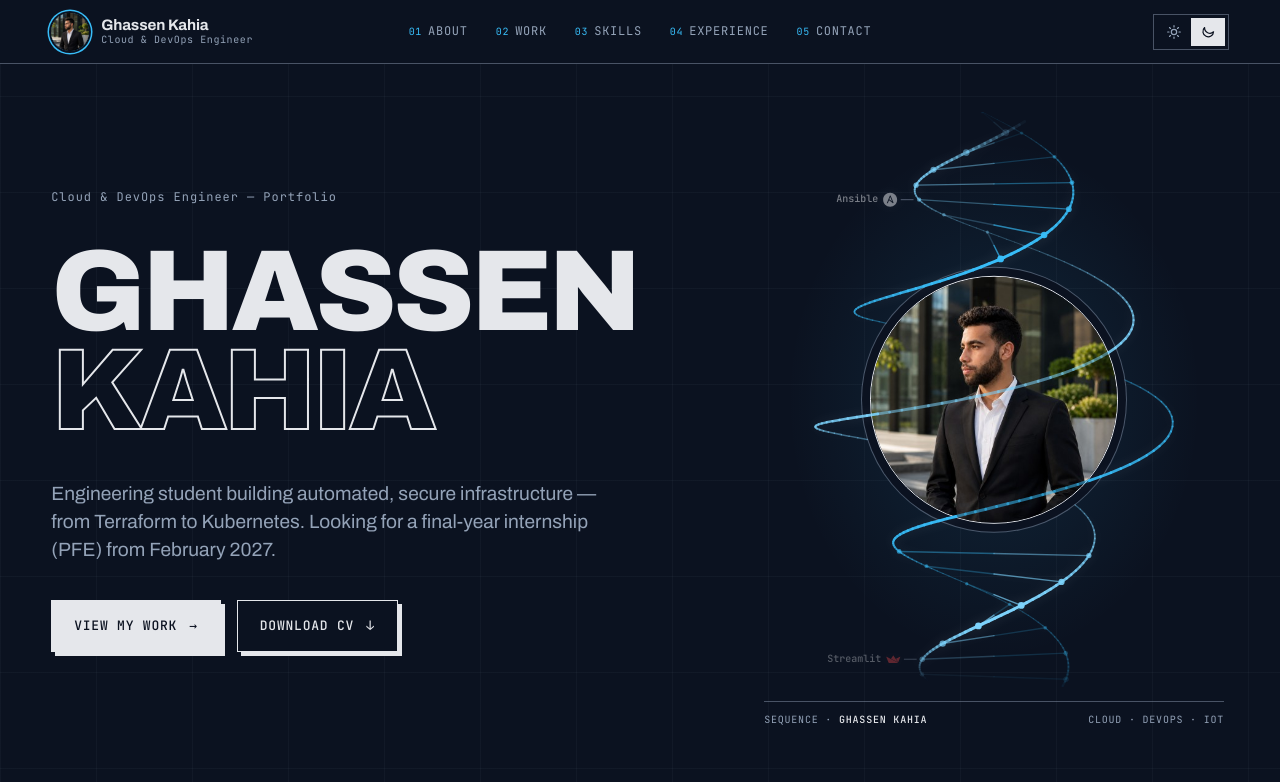
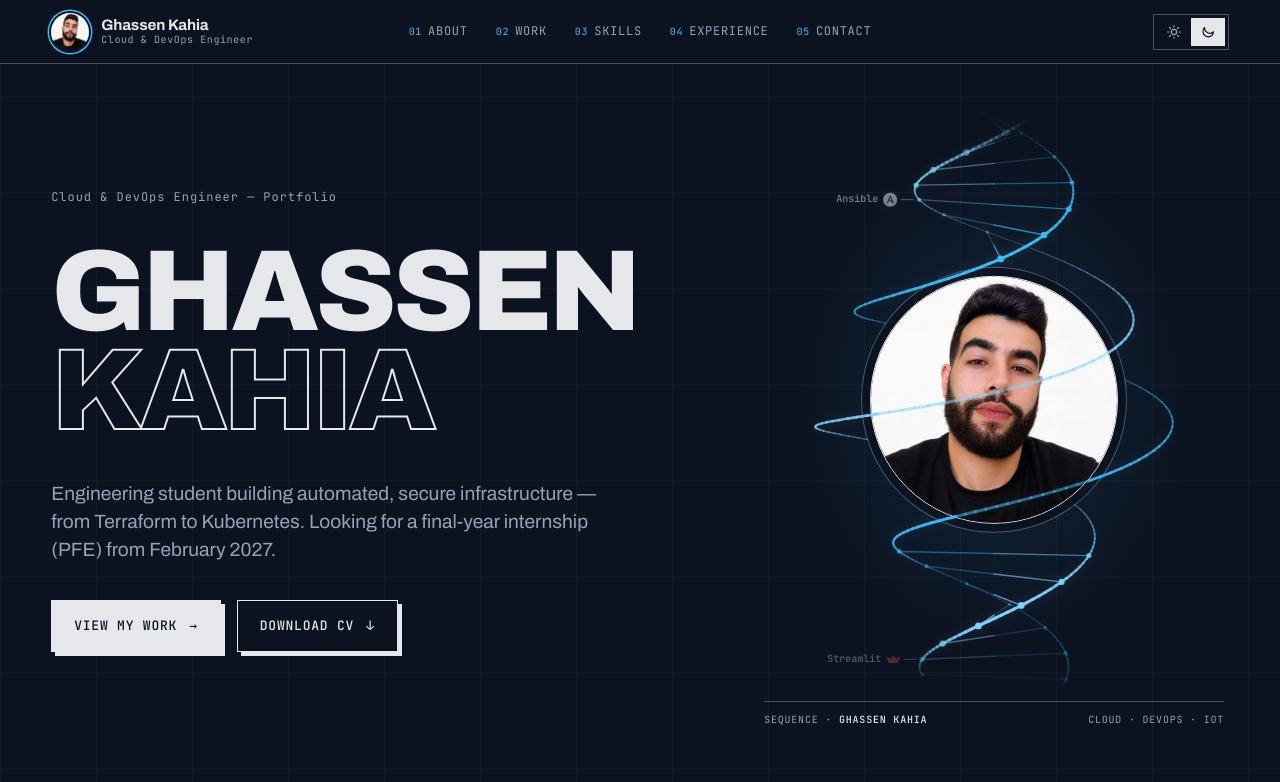
Before and after one commit to Ghassen-kahia/ghassen-kahia.github.io, a plain HTML site: page index.html in a window 1280 px wide. Shown: the top 782 px of the page. Drawn offline with nearby package versions, Linux system fonts and the light colour scheme; animation ran at ten frames a second.

Commit message:
New profile photo and contact email
Co-Authored-By: Claude Opus 5.5 <noreply@anthropic.com>

```diff
--- a/data.js
+++ b/data.js
@@ -9,13 +9,13 @@ const SITE = {
   role: "Cloud & DevOps Engineer",
   tagline:
     "Engineering student building automated, secure infrastructure — from Terraform to Kubernetes. Looking for a final-year internship (PFE) from February 2027.",
-  email: "ghassenkahya@gmail.com",
+  email: "ghassenkahia.pro@gmail.com",
   location: "Dijon, France",
   timezone: "Europe/Paris", // used for the live clock in the hero
   available: true,
   status: "Open to PFE · Feb 2027", // shown when available is true
   resume: "assets/Ghassen_Kahia_CV.pdf",
-  photo: "assets/me.jpg",
+  photo: "assets/me.jpeg",
   socials: {
     GitHub: "https://github.com/Ghassen-kahia",
     LinkedIn: "", // paste your LinkedIn profile URL here
--- a/index.html
+++ b/index.html
@@ -11,7 +11,7 @@
   <meta property="og:description" content="Cloud & DevOps engineering student. Looking for a PFE internship from February 2027." />
   <meta property="og:type" content="website" />
   <meta property="og:url" content="https://ghassen-kahia.github.io/" />
-  <meta property="og:image" content="https://ghassen-kahia.github.io/assets/me.jpg" />
+  <meta property="og:image" content="https://ghassen-kahia.github.io/assets/me.jpeg" />
 
   <link rel="icon" type="image/png" href="assets/favicon.png" />
   <link rel="apple-touch-icon" href="assets/apple-touch-icon.png" />
@@ -35,7 +35,7 @@
 <body>
   <header class="topbar" id="topbar">
     <a href="#top" class="brand" aria-label="Back to top">
-      <img class="brand-mark" data-photo src="assets/me.jpg" alt="" width="38" height="38" />
+      <img class="brand-mark" data-photo src="assets/me.jpeg" alt="" width="38" height="38" />
       <span class="brand-meta">
         <b data-name-full>Ghassen Kahia</b>
         <small data-role>Cloud & DevOps Engineer</small>
@@ -81,7 +81,7 @@
         <figure class="hero-figure reveal">
           <div class="helix" id="helix">
             <canvas class="helix-back" aria-hidden="true"></canvas>
-            <div class="portrait"><img data-photo src="assets/me.jpg" alt="Portrait of Ghassen Kahia" width="400" height="400" /></div>
+            <div class="portrait"><img data-photo src="assets/me.jpeg" alt="Portrait of Ghassen Kahia" width="400" height="400" /></div>
             <canvas class="helix-front" aria-hidden="true"></canvas>
           </div>
           <figcaption><span>Sequence · <b data-name-full>Ghassen Kahia</b></span><span>Cloud · DevOps · IoT</span></figcaption>
@@ -197,7 +197,7 @@
             <circle cx="100" cy="100" r="58" />
             <g class="stamp-ring"><text><textPath href="#stampPath" textLength="472" lengthAdjust="spacing" data-stamp></textPath></text></g>
             <clipPath id="stampPhoto"><circle cx="100" cy="100" r="51" /></clipPath>
-            <image class="stamp-photo" href="assets/me.jpg" x="49" y="49" width="102" height="102" clip-path="url(#stampPhoto)" transform="rotate(12 100 100)" preserveAspectRatio="xMidYMid slice" />
+            <image class="stamp-photo" href="assets/me.jpeg" x="49" y="49" width="102" height="102" clip-path="url(#stampPhoto)" transform="rotate(12 100 100)" preserveAspectRatio="xMidYMid slice" />
           </svg>
         </div>
       </div>
@@ -208,7 +208,7 @@
     <div class="footer-main">
       <div class="footer-brand">
         <div class="footer-id">
-          <img data-photo src="assets/me.jpg" alt="" width="56" height="56" />
+          <img data-photo src="assets/me.jpeg" alt="" width="56" height="56" />
           <div>
             <b data-name-full>Ghassen Kahia</b>
             <span data-role>Cloud & DevOps Engineer</span>
```
Also changed, not shown: assets/me.jpeg (added), assets/me.jpg (deleted).
